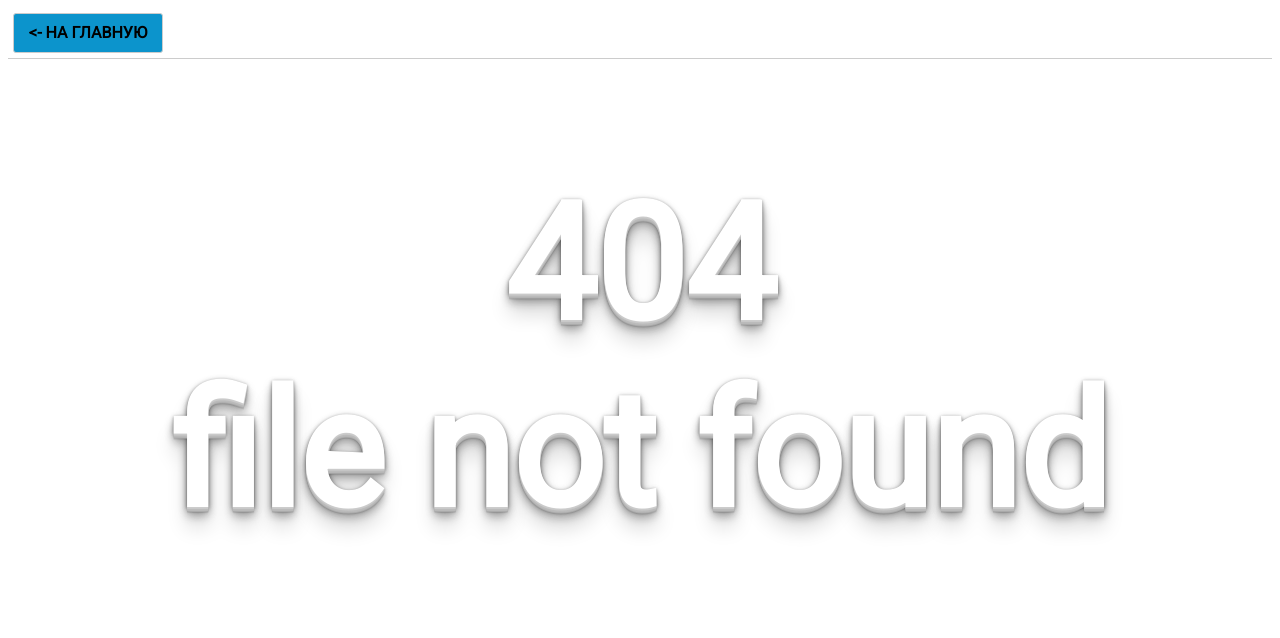
After one commit to dtoropin/20200306-MVC-php, a PHP site: template template/404.twig in a window 1280 px wide. The commit adds this page. Shown: the top 638 px of the page. Run offline with PHP 8.4, Linux system fonts and the light colour scheme; the template is opened without the code that fills it, so the values that code supplies are empty; some libraries are stand-ins or nearby versions.

Commit message:
intermediate result 6 (add Error page)

```diff
--- a/Base/Routes.php
+++ b/Base/Routes.php
@@ -6,7 +6,7 @@ class Routes
 {
     public function start()
     {
-        $route = 'user';
+        $route = 'User';
         $action = 'index';
         $param = '';
         $request = trim($_SERVER['REQUEST_URI'], '/');
@@ -28,6 +28,9 @@ class Routes
     private function _action(string $controllerName, string $actionName, $param = '')
     {
         $controllerName = '\App\Controller\\' . $controllerName . '_Controller';
+        if (!class_exists($controllerName)) {
+            throw new \Exception();
+        }
         $controller = new $controllerName;
         $action = $actionName;
 
--- a/files/main.css
+++ b/files/main.css
@@ -5,6 +5,13 @@
 h2, h3 {
     margin: 0;
     padding: 0;
+}
+
+a {
+    text-decoration: none;
+    outline: none;
+    color: inherit;
+    line-height: 1.8;
 }
 
 .header {
@@ -139,3 +146,18 @@ h2, h3 {
     width: 100%;
     height: auto;
 }
+
+.error {
+    height: 70vh;
+    display: flex;
+    justify-content: center;
+    align-items: center;
+}
+
+.hit-the-floor {
+    color: #fff;
+    font-size: 10em;
+    font-weight: bold;
+    text-align: center;
+    text-shadow: 0 1px 0 #ccc, 0 2px 0 #c9c9c9, 0 3px 0 #bbb, 0 4px 0 #b9b9b9, 0 5px 0 #aaa, 0 6px 1px rgba(0, 0, 0, .1), 0 0 5px rgba(0, 0, 0, .1), 0 1px 3px rgba(0, 0, 0, .3), 0 3px 5px rgba(0, 0, 0, .2), 0 5px 10px rgba(0, 0, 0, .25), 0 10px 10px rgba(0, 0, 0, .2), 0 20px 20px rgba(0, 0, 0, .15);
+}
--- a/index.php
+++ b/index.php
@@ -8,4 +8,8 @@ require_once 'Base/config.php';
 session_start();
 
 $route = new \Base\Routes();
-$route->start();
+try {
+    $route->start();
+} catch (Exception $e) {
+    \Base\Error404::Error();
+}
--- /dev/null
+++ b/template/404.twig
@@ -0,0 +1,13 @@
+{% extends "index.twig" %}
+
+{% block header %}
+    <div class="header">
+        <a href="/" class="header__btn"><- На главную</a>
+    </div>
+{% endblock %}
+
+{% block content %}
+    <div class="error">
+        <div class="hit-the-floor">404 <br> file not found</div>
+    </div>
+{% endblock %}
```
Also changed, not shown: Base/Error404.php (added, +18 -0 lines).
